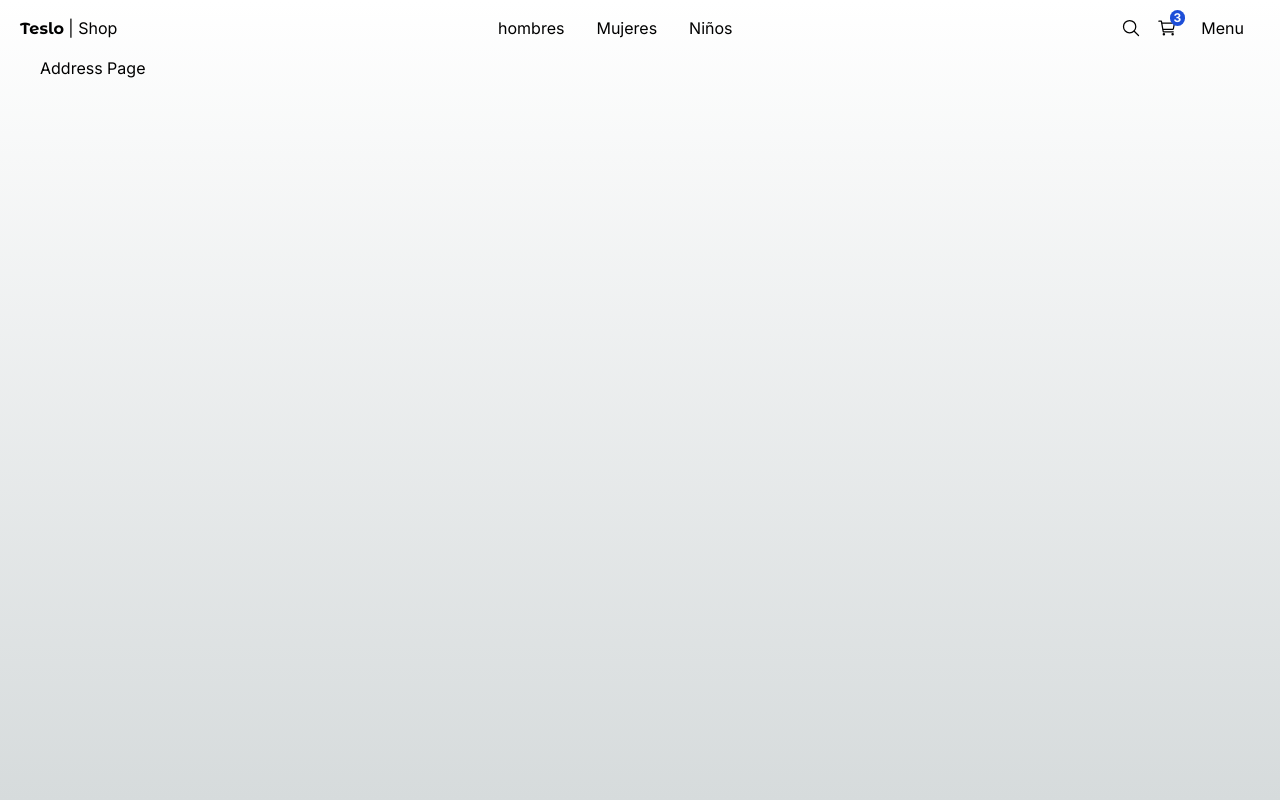
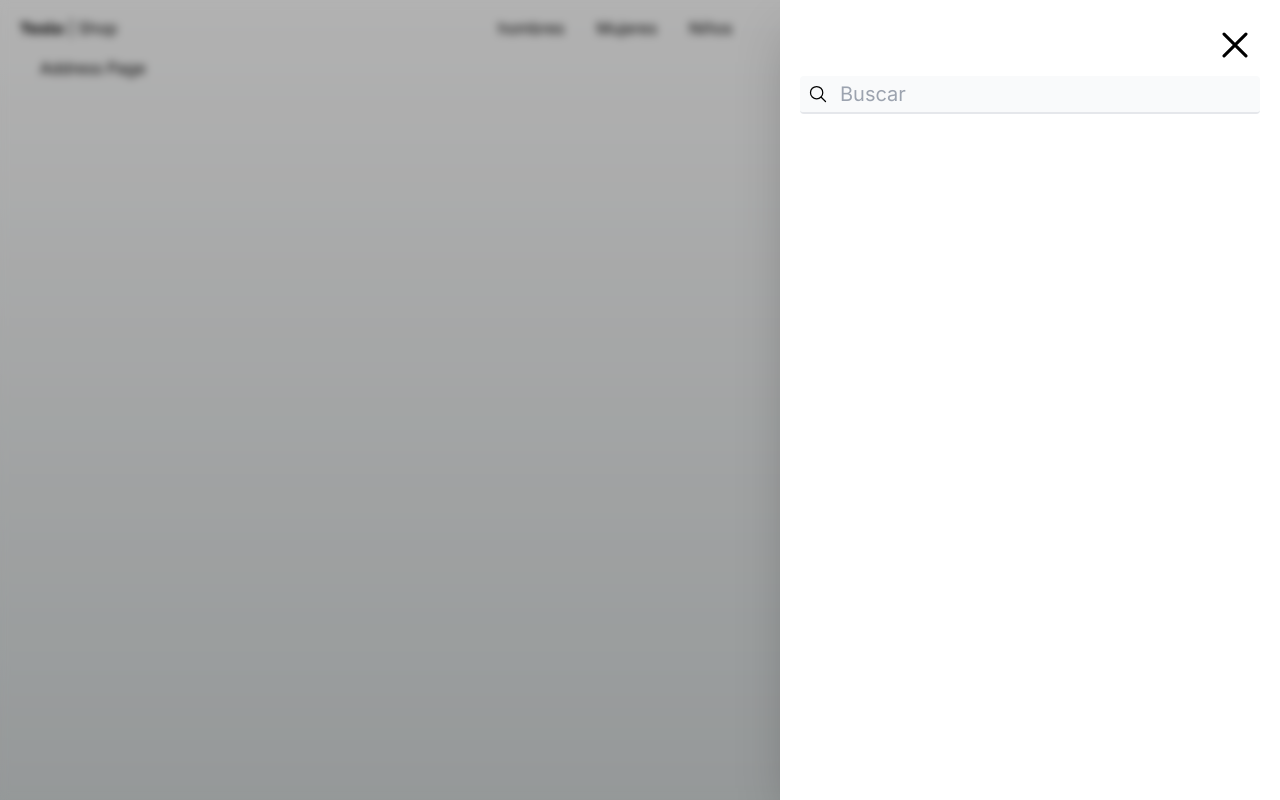
Before and after one commit to itihell/next-teslo-shop, a Next.js app: page /checkout/address in a window 1280 px wide. Built offline with nearby package versions, Linux system fonts and the light colour scheme.

Commit message:
Agregar buscador en menu lateral

```diff
--- a/src/app/(shop)/layout.tsx
+++ b/src/app/(shop)/layout.tsx
@@ -1,4 +1,4 @@
-import { TopMenu } from "@/components";
+import { SideBar, TopMenu } from "@/components";
 
 export default function ShopLayout({
   children,
@@ -8,6 +8,7 @@
   return (
     <main className="min-h-screen">
       <TopMenu />
+      <SideBar />
       <div className="px-0 sm:px-10">{children}</div>
     </main>
   );
--- /dev/null
+++ b/src/components/ui/sidebar/SideBar.tsx
@@ -0,0 +1,32 @@
+"use client";
+import { IoCloseOutline, IoSearchOutline } from "react-icons/io5";
+
+export const SideBar = () => {
+  return (
+    <div>
+      {/* Background */}
+      <div className="fixed top-0 left-0 w-screen h-screen z-10 bg-black opacity-30"></div>
+      {/* Blur */}
+      <div className="fade-in fixed top-0 left-0 w-screen h-screen z-10 backdrop-filter backdrop-blur-sm "></div>
+
+      {/* SideMenu */}
+      <nav>
+        <div className="fixed p-5 right-0 top-0 w-[500px] h-screen bg-white z-20 shadow-2xl transform transition-all duration-300">
+          <IoCloseOutline
+            size={50}
+            className="absolute top-5 right-5 cursor-pointer"
+            onClick={() => {
+              console.log("close");
+            }}
+          />
+
+          {/* Input de busqueda */}
+          <div className="relative mt-14">
+            <IoSearchOutline size={20} className="absolute top-2 left-2" />
+            <input type="text" placeholder="Buscar" className="w-full bg-gray-50 rounded pl-10 py-1 pr-10 border-b-2 text-xl border-gray-200 focus:outline-none focus:border-blue-500" />
+          </div>
+        </div>
+      </nav>
+    </div>
+  );
+};
```
Also changed, not shown: src/components/index.ts (+4 -3 lines).
